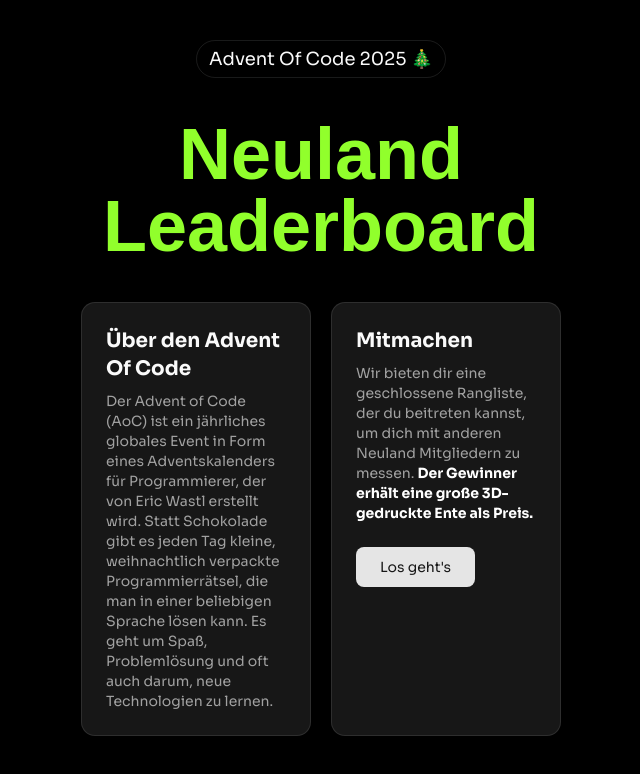
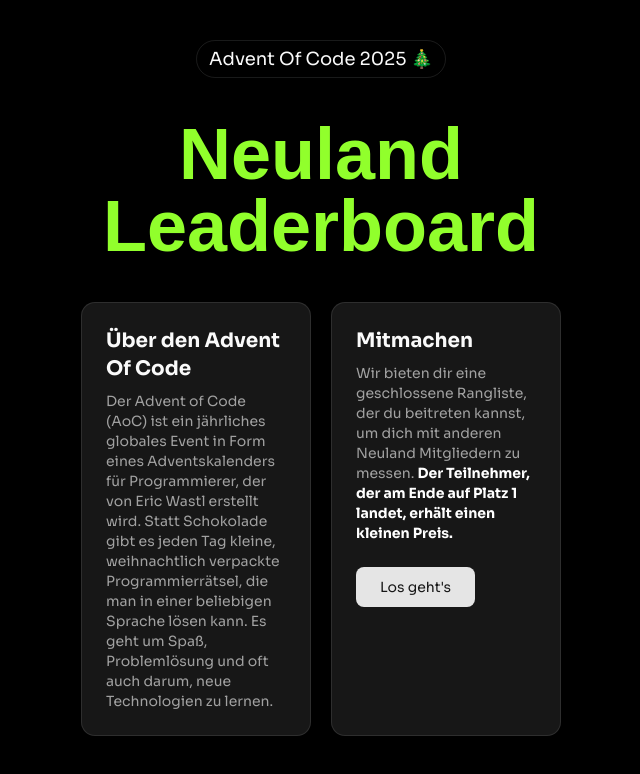
Before and after one commit to neuland-ingolstadt/neuland-aoc-leaderboard, a Next.js app: page / in a window 1280 px wide. Shown: the top 774 px of the page, without its empty margins (319-959 px from the left). Built offline with nearby package versions, Linux system fonts and the light colour scheme; a web font is replaced by a local one.

Commit message:
chore: format code & adjust text

```diff
--- a/components/layout/header.tsx
+++ b/components/layout/header.tsx
@@ -1,8 +1,20 @@
 import { CopyCodeInput } from "@/src/components/CopyCodeInput";
 import { Badge } from "../ui/badge";
 import { Button } from "../ui/button";
-import { Card, CardContent, CardDescription, CardHeader, CardTitle } from "../ui/card";
-import { Dialog, DialogContent, DialogHeader, DialogTitle, DialogTrigger } from "../ui/dialog";
+import {
+  Card,
+  CardContent,
+  CardDescription,
+  CardHeader,
+  CardTitle,
+} from "../ui/card";
+import {
+  Dialog,
+  DialogContent,
+  DialogHeader,
+  DialogTitle,
+  DialogTrigger,
+} from "../ui/dialog";
 
 export default function Header() {
   return (
@@ -41,7 +53,8 @@
               Wir bieten dir eine geschlossene Rangliste, der du beitreten
               kannst, um dich mit anderen Neuland Mitgliedern zu messen.{" "}
               <strong className={"text-white"}>
-                Der Gewinner erhält eine große 3D-gedruckte Ente als Preis.
+                Der Teilnehmer, der am Ende auf Platz 1 landet, erhält einen
+                kleinen Preis.
               </strong>
             </CardDescription>
           </CardHeader>
@@ -49,7 +62,9 @@
             <div>
               <Dialog>
                 <DialogTrigger asChild>
-                  <Button size={"lg"} className={"hover:cursor-pointer"}>Los geht's</Button>
+                  <Button size={"lg"} className={"hover:cursor-pointer"}>
+                    Los geht's
+                  </Button>
                 </DialogTrigger>
                 <DialogContent>
                   <DialogHeader>
```
